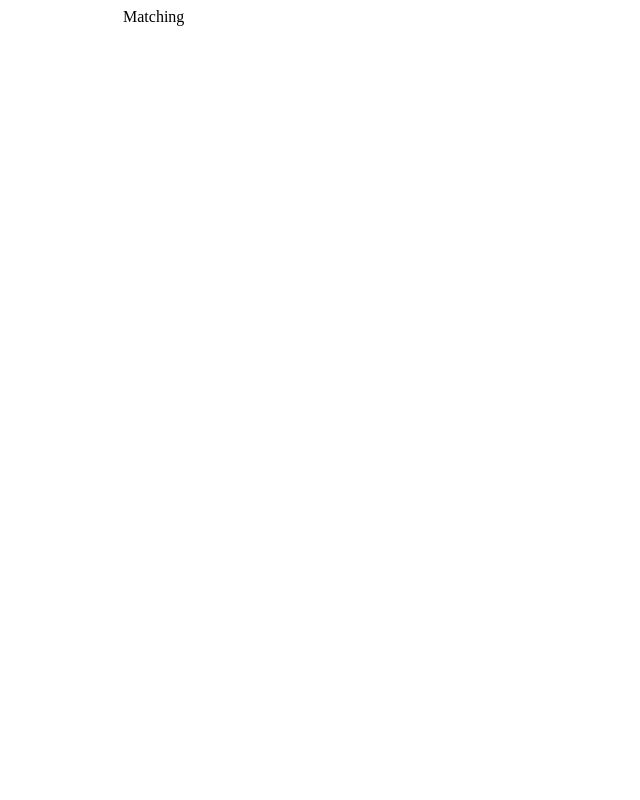
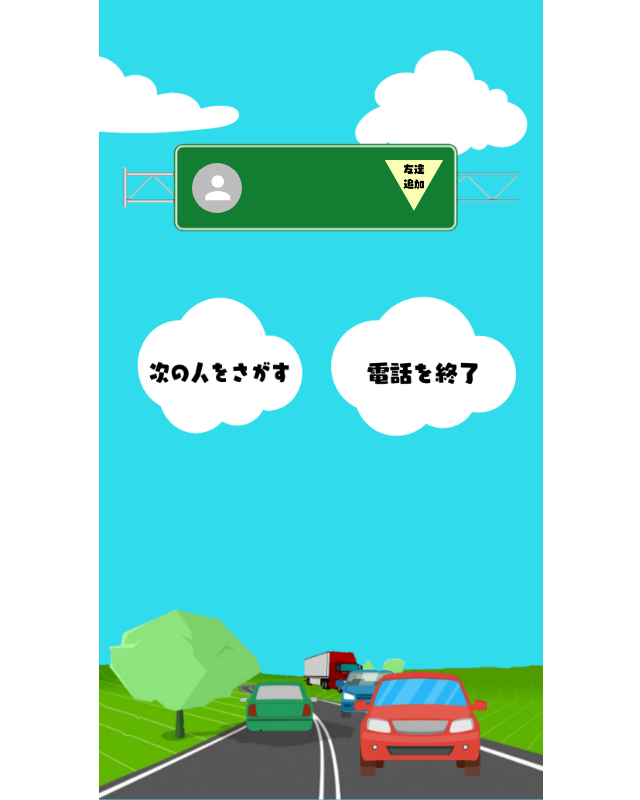
Before and after one commit to pnr-hackathon-2022-e/car_matching, a React (Vite) app in the folder frontend/: page /matching in a window 1280 px wide. Shown: the whole page, without its empty margins (319-959 px from the left). Built offline with nearby package versions, Linux system fonts and the light colour scheme.

Commit message:
add: 通話ページのデザイン

```diff
--- /dev/null
+++ b/frontend/src/App.css
@@ -0,0 +1,8 @@
+html,
+body {
+  overflow: hidden;
+}
+
+body {
+  margin: 0;
+}
--- a/frontend/src/App.jsx
+++ b/frontend/src/App.jsx
@@ -1,13 +1,11 @@
-import { Container } from "@mui/material";
 import { UserProvider } from "./contexts/UserContext";
 import { Routes } from "./Routes";
+import "./App.css";
 
 function App() {
   return (
     <UserProvider>
-      <Container maxWidth="xs">
-        <Routes />
-      </Container>
+      <Routes />
     </UserProvider>
   );
 }
--- a/frontend/src/pages/Home.jsx
+++ b/frontend/src/pages/Home.jsx
@@ -1,4 +1,4 @@
-import { Button } from "@mui/material";
+import { Button, Container } from "@mui/material";
 import { useCallback, useState } from "react";
 import { UserEditModal } from "../components/UserEditModal";
 
@@ -10,9 +10,9 @@ export const Home = () => {
   }, [open]);
 
   return (
-    <>
+    <Container maxWidth="xs">
       <Button onClick={onClickEditButton}>編集する</Button>
       <UserEditModal open={open} setOpen={setOpen} />
-    </>
+    </Container>
   );
 };
--- a/frontend/src/pages/Matching.jsx
+++ b/frontend/src/pages/Matching.jsx
@@ -1,3 +1,117 @@
+import { Avatar, Box, Container, Stack, Typography } from "@mui/material";
+import { useCallback, useContext } from "react";
+import Cloud1 from "../assets/matching/cloud1.png";
+import Cloud2 from "../assets/matching/cloud2.png";
+import Cloud3 from "../assets/matching/cloud3.png";
+import RoadSign from "../assets/matching/road_sign.png";
+import Road from "../assets/matching/road.png";
+import NextButton from "../assets/matching/next_button.png";
+import EndButton from "../assets/matching/end_button.png";
+import AddFriendButton from "../assets/matching/add_friend_button.png";
+import { userContext } from "../contexts/UserContext";
+
 export const Matching = () => {
-  return <>Matching</>;
+  const user = useContext(userContext);
+
+  const handleClickNext = useCallback(() => {}, []);
+
+  const handleClickEnd = useCallback(() => {}, []);
+  return (
+    <Container
+      maxWidth="xs"
+      sx={{
+        px: 0,
+        position: "relative",
+        bgcolor: "#30dcec",
+        height: "100vh",
+        width: "100%",
+      }}
+    >
+      <img
+        src={Cloud1}
+        style={{
+          position: "absolute",
+          top: 0,
+          left: -100,
+          width: 300,
+        }}
+      />
+      <img
+        src={Cloud3}
+        style={{
+          position: "absolute",
+          top: 0,
+          left: 200,
+          width: 300,
+        }}
+      />
+      <Stack
+        direction="row"
+        alignItems="center"
+        justifyContent="space-between"
+        sx={{ position: "relative", pt: 20 }}
+      >
+        <Stack
+          direction="row"
+          alignItems="center"
+          justifyContent="center"
+          // spacing={-2}
+          sx={{
+            width: "65%",
+            mx: "auto",
+            zIndex: 1,
+          }}
+        >
+          <Box flex={3}>
+            <Avatar sx={{ width: 50, height: 50 }}>{user?.name[0]}</Avatar>
+          </Box>
+          <Box flex={6}>
+            <Typography variant="h6" color="white" fontWeight="extra-bold">
+              {user?.name}
+            </Typography>
+          </Box>
+          <Box flex={3}>
+            <img
+              src={AddFriendButton}
+              style={{
+                width: "90%",
+              }}
+            />
+          </Box>
+        </Stack>
+        <img
+          src={RoadSign}
+          style={{
+            position: "absolute",
+            width: "100%",
+          }}
+        />
+      </Stack>
+      <Stack direction="row" pt={10}>
+        <img
+          src={NextButton}
+          style={{
+            width: "50%",
+          }}
+          onClick={handleClickNext}
+        />
+        <img
+          src={EndButton}
+          style={{
+            width: "50%",
+          }}
+          onClick={handleClickEnd}
+        />
+      </Stack>
+      <img
+        src={Road}
+        style={{
+          position: "absolute",
+          bottom: 0,
+          left: 0,
+          width: "100%",
+        }}
+      />
+    </Container>
+  );
 };
```
Also changed, not shown: frontend/src/assets/matching/add_friend_button.png, frontend/src/assets/matching/road_sign.png.
